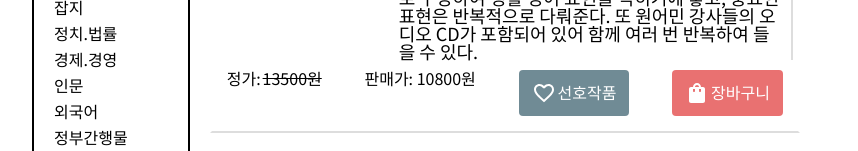
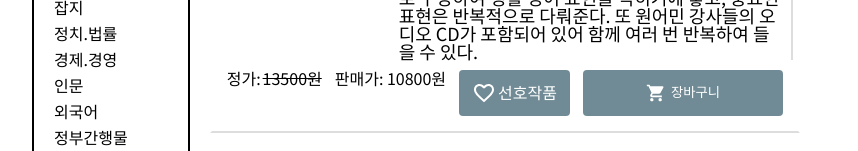
Before and after one commit to LeeKiara/team-project, a React app: page /books/best in a window 1280 px wide. Shown: the part 428-579 px from the top of the page, without its empty margins (224-1082 px from the left). Built offline with nearby package versions, Linux system fonts and the light colour scheme; data requests are answered from the project's data file.

Commit message:
컴포넌트 폴더 추가

```diff
--- /dev/null
+++ b/src/components/Button/index.tsx
@@ -0,0 +1,17 @@
+import { ShoppingCart } from "@mui/icons-material";
+import { ButtonStyle } from "./styles";
+
+const Button = () => {
+  return (
+    <ButtonStyle>
+      <li>
+        <button>
+          <ShoppingCart className="material-icons-outlined" />
+          장바구니
+        </button>
+      </li>
+    </ButtonStyle>
+  );
+};
+
+export default Button;
--- /dev/null
+++ b/src/components/Button/styles.ts
@@ -0,0 +1,29 @@
+import styled from "@emotion/styled";
+
+export const ButtonStyle = styled.div`
+  li > button {
+    display: inline-block;
+    padding: 12px 15px;
+    margin-bottom: 0;
+    font-weight: 400;
+    line-height: 1.42857143;
+    text-align: center;
+    white-space: nowrap;
+    vertical-align: middle;
+    touch-action: manipulation;
+    cursor: pointer;
+    -moz-user-select: none;
+    -ms-user-select: none;
+    user-select: none;
+    border: 1px solid transparent;
+    border-radius: 4px;
+    width: 200px;
+    background-color: #708b95;
+    color: #fff;
+  }
+  li > button > svg {
+    vertical-align: middle;
+    font-size: 20px;
+    margin-right: 5px;
+  }
+`;
--- a/src/modules/books/BookBestList/index.tsx
+++ b/src/modules/books/BookBestList/index.tsx
@@ -3,6 +3,7 @@ import { BookBestContainer } from "./styles";
 import { Link, useSearchParams } from "react-router-dom";
 import { useBooksItem } from "../data";
 import { Favorite, FavoriteBorder, ShoppingBag } from "@mui/icons-material";
+import Button from "@/components/Button";
 
 const BookBestList = () => {
   const [page, setPage] = useState(0);
@@ -77,10 +78,7 @@ const BookBestList = () => {
                       )}
                       선호작품
                     </li>
-                    <li className="btn">
-                      <ShoppingBag className="material-icons-outlined" />
-                      장바구니
-                    </li>
+                    <Button />
                   </ul>
                 </article>
               ))
--- a/src/modules/books/BookPage/index.tsx
+++ b/src/modules/books/BookPage/index.tsx
@@ -13,6 +13,7 @@ import {
   ThumbUpOffAlt,
 } from "@mui/icons-material";
 import BookComment from "../BookComment";
+import Button from "@/components/Button";
 
 interface BookComment {
   comment: string;
@@ -178,12 +179,7 @@ const BookPage = () => {
                       싫어요
                     </button>
                   </li>
-                  <li>
-                    <button className="btn">
-                      <ShoppingCart className="material-icons-outlined" />
-                      장바구니
-                    </button>
-                  </li>
+                  <Button />
                 </ul>
               </nav>
             </article>
```
